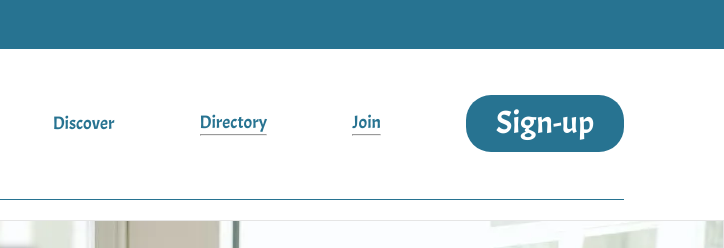
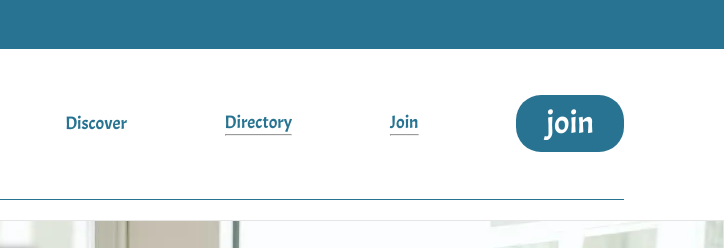
Before and after one commit to Ginaahumada/wdd230, a plain HTML site: page chamber/index.html in a window 1280 px wide. Shown: the part 128-376 px from the top of the page, 556-1280 px from the left. Drawn offline with Linux system fonts and the light colour scheme; no server answers.

Commit message:
corrections

```diff
--- a/chamber/index.html
+++ b/chamber/index.html
@@ -44,9 +44,10 @@
                 <li>
                     <a href="join.html">Join</a><hr>
                 </li>
-                <a class="button-hero" href="#">Sign-up</a>
+                <a class="button-hero" href="https://www.facebook.com">join</a>
             </ul>
         </nav>
+
 
     </header>
 
@@ -72,7 +73,7 @@
             <h3>Temperature: <span id="current-temp"></span></h3>
             <figure>
                 <div id="weather-container"></div>
-            <figcaption></figcaption>
+                <figcaption></figcaption>
             </figure>
         </section>
         <section class="publicity-1">
```
Also changed, not shown: chamber/directory.html (+1 -1 lines), chamber/discover.html (+1 -1 lines), chamber/join.html (+1 -3 lines).
